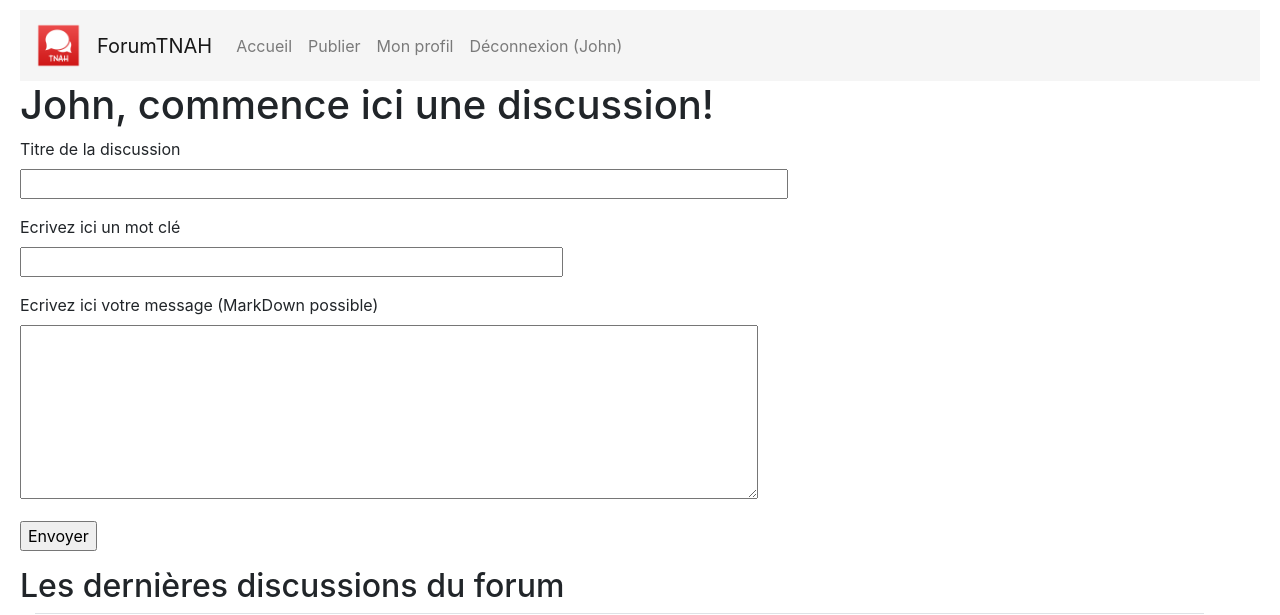
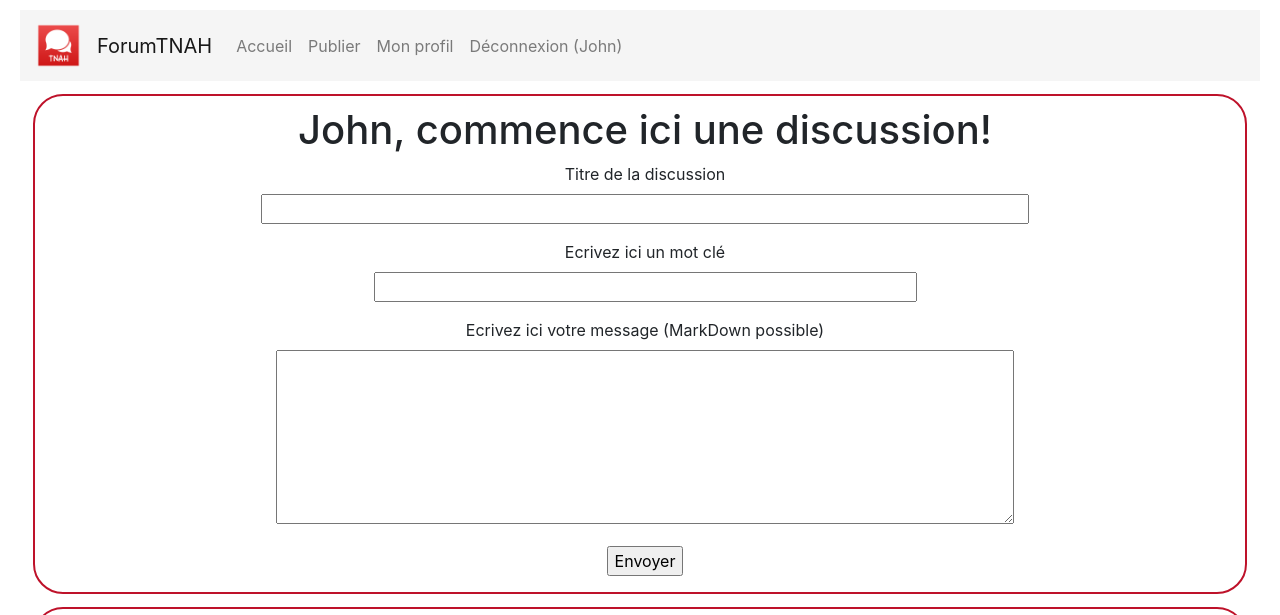
Before and after one commit to Chartes-TNAH/ForumTNAH, a Flask app: page /fil in a window 1280 px wide. Shown: the top 615 px of the page. Run offline with Flask 2, Linux system fonts and the light colour scheme; a user stored in the database is signed in; data comes from the database, SQL or seed files in the repository; some libraries are stand-ins or nearby versions.

Commit message:
css page de publication

```diff
--- a/app/templates/pages/posts/publier.html
+++ b/app/templates/pages/posts/publier.html
@@ -1,6 +1,8 @@
 {% extends "./base.html" %}
 
 {% block app_content %}
+<div class="row formulaire">
+    <div class="col-sm-12">
         <h1>{{ current_user.user_name }}, commence ici une discussion!</h1>
         <form action="" method="post">
             {{ form.hidden_tag() }}
@@ -29,10 +31,13 @@
             </p>
             <p>{{ form.submit() }}</p>
         </form>
+    </div>
+</div>
 
+<div class="row ensemble_posts">
+    <div class="col-sm-12">
         <h2>Les dernières discussions du forum</h2>
         {%include 'partials/posts/posts_liste.html'%}
-<!-- gestion de la pagination -->
         <nav aria-label="research-pagination">
             <ul class="pagination">
                 {%- for page in pagination.iter_pages() %}
@@ -57,4 +62,6 @@
                 {%- endfor %}
             </ul>
         </nav>
+    </div>
+</div>
 {% endblock %}
```
Lines whose indentation alone changed are shown as unchanged.
